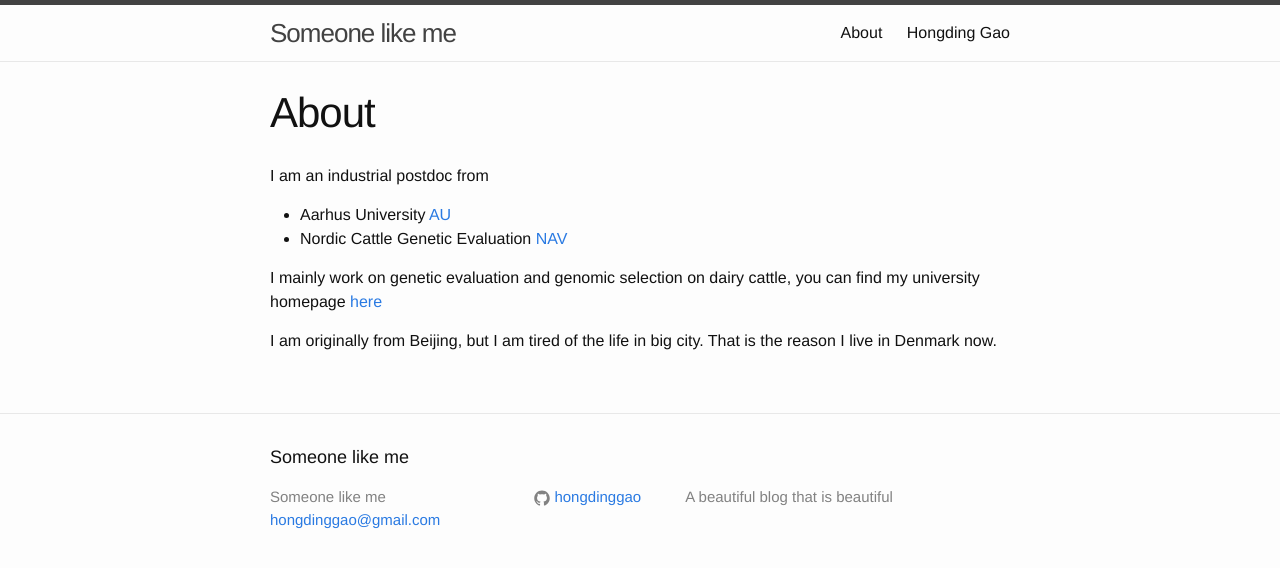
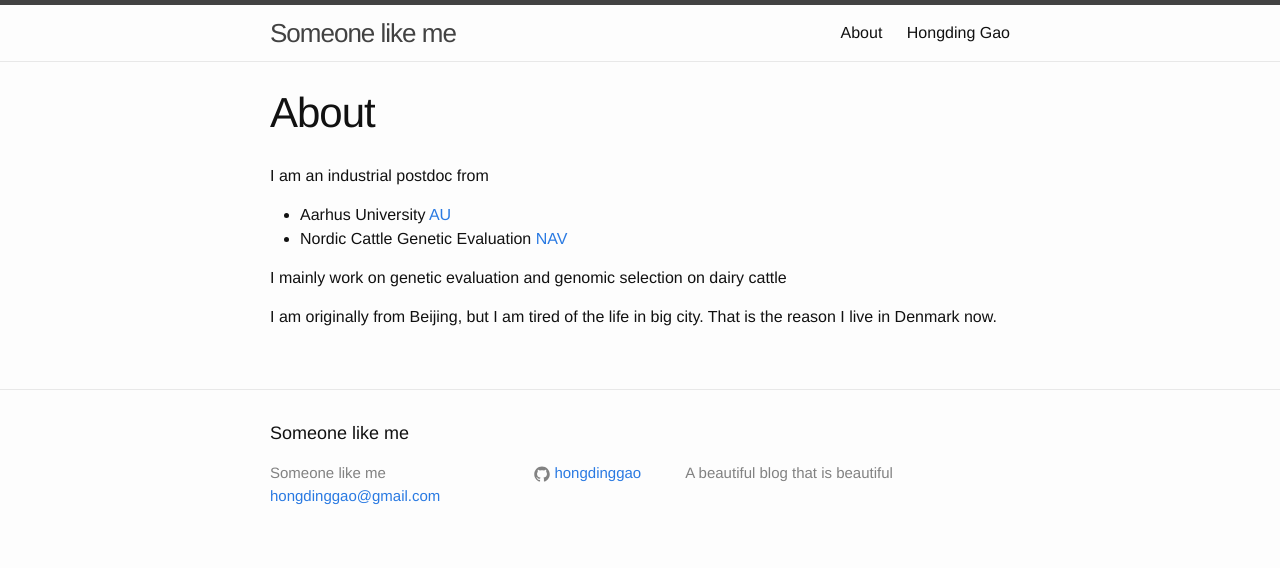
Before and after one commit to hongdinggao/hongdinggao.github.io, a Jekyll site: the page built from about.md, in a window 1280 px wide. Shown: the top 568 px of the page. Built offline with Jekyll 4.4.1, drawn with Linux system fonts in a browser that asks for light colours; Markdown is read by kramdown in place of the engine named in the settings.

```diff
--- a/about.md
+++ b/about.md
@@ -8,7 +8,7 @@ I am an industrial postdoc from
 - Aarhus University [AU](http://www.au.dk/en/)
 - Nordic Cattle Genetic Evaluation [NAV](http://www.nordicebv.info/Forside.htm)
 
-I mainly work on genetic evaluation and genomic selection on dairy cattle, you can find my university homepage [here](http://pure.au.dk/portal/en/persons/id/(9eb94cac-b972-4be2-a6b1-ddd8639e83d9/).html)
+I mainly work on genetic evaluation and genomic selection on dairy cattle
 
 
 I am originally from Beijing, but I am tired of the life in big city. That is the reason I live in Denmark now.
```
